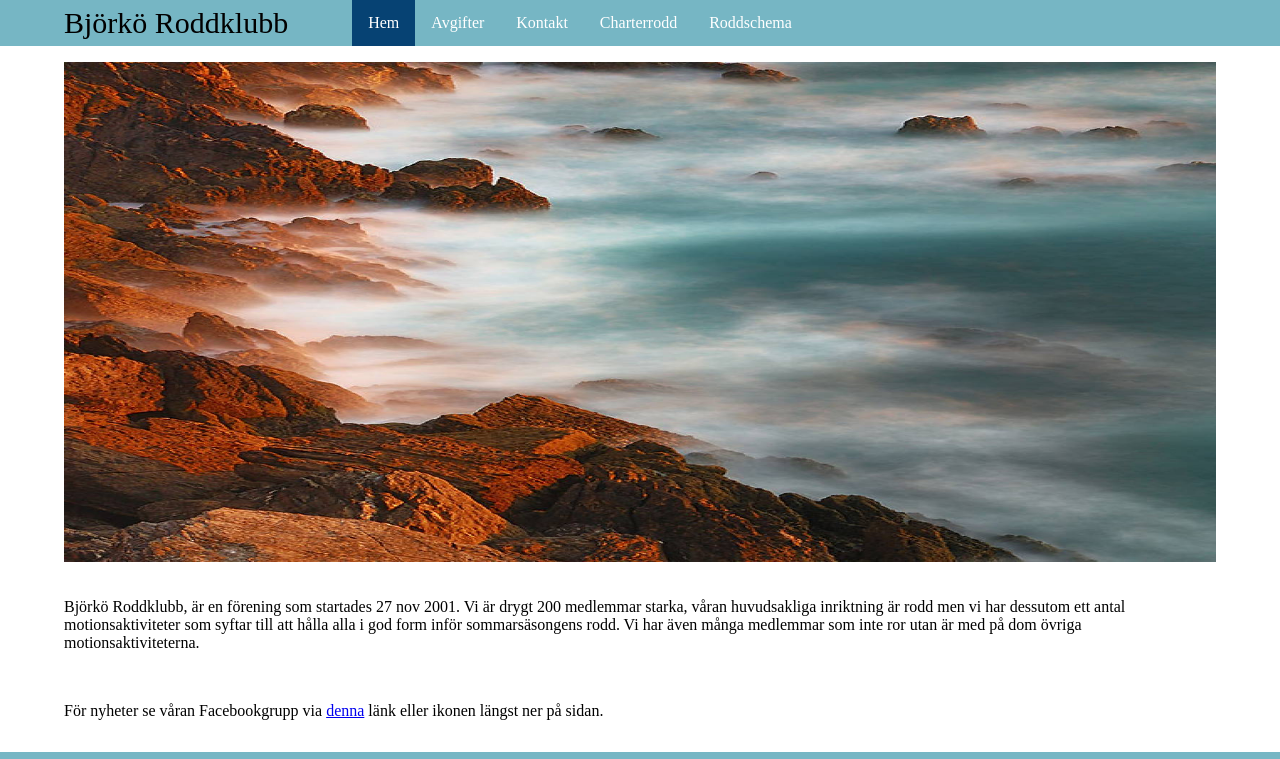
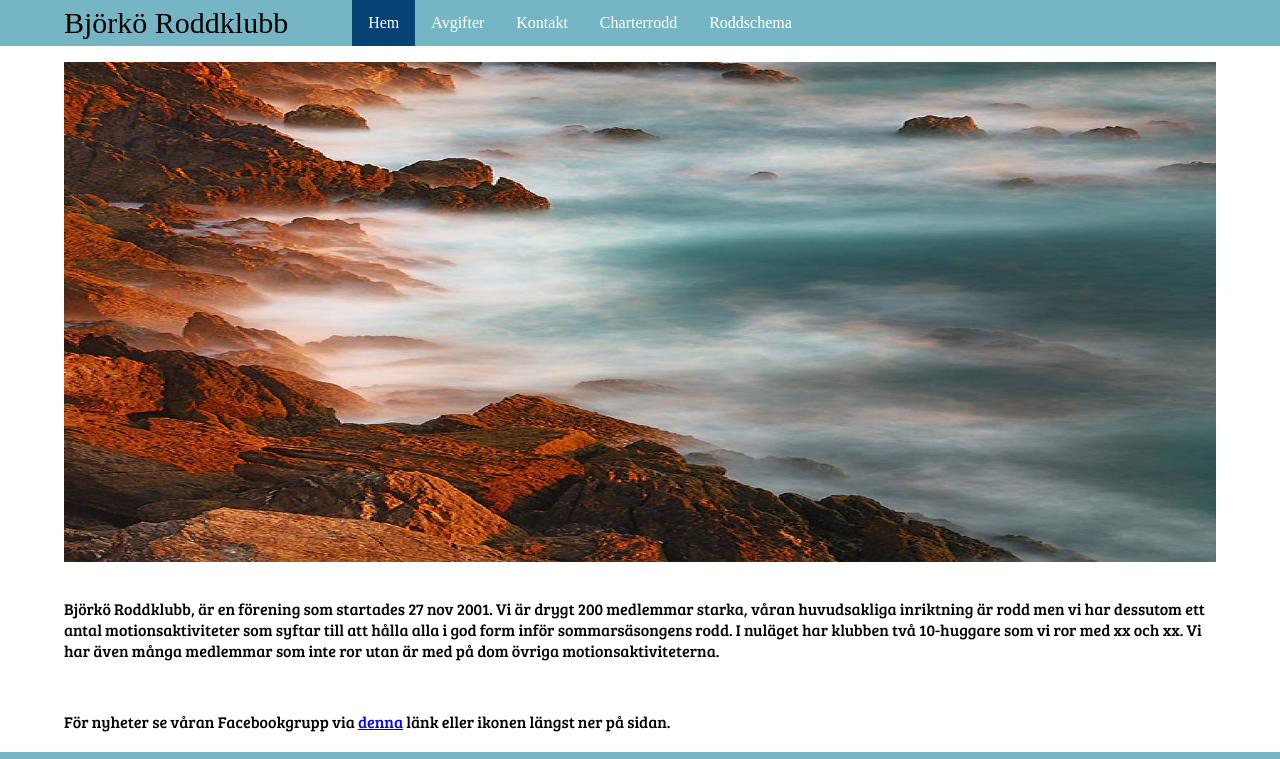
Before and after one commit to hulksbo/Bj-rk-Roddklubb, a plain HTML site: page index.html in a window 1280 px wide. Shown: the top 759 px of the page. Drawn offline with Linux system fonts and the light colour scheme; a web font is replaced by a local one.

Commit message:
lektionsarbete

```diff
--- a/index.css
+++ b/index.css
@@ -55,6 +55,10 @@ ul.topnav li a.active {
 	margin:auto;
 }
 
+#main p{
+	font-family: 'Bree Serif', serif;
+}
+
 .footer {
 	height:48px;
 	position: fixed;
--- a/index.html
+++ b/index.html
@@ -3,6 +3,7 @@
 <head>
 	<meta charset="UTF-8">
 	<link rel="stylesheet" type="text/css" href="index.css">
+	<link href="https://fonts.googleapis.com/css?family=Bree+Serif" rel="stylesheet">
 	<link href="https://fonts.googleapis.com/css?family=Gentium+Basic" rel="stylesheet">
 	<title>Björkö Roddklubb</title>
 </head>
@@ -22,8 +23,9 @@
 	<div id="main">
 		<img id ="storbild" src="bilder\test.jpg" width="100%" height="500px">
 		<p>
-		Björkö Roddklubb, är en förening som startades 27 nov
-		2001. Vi är drygt 200 medlemmar starka, våran huvudsakliga inriktning är rodd men vi har dessutom ett antal motionsaktiviteter som syftar till att hålla alla i god form inför sommarsäsongens rodd.
+		Björkö Roddklubb, är en förening som startades 27 nov 2001.
+		Vi är drygt 200 medlemmar starka, våran huvudsakliga inriktning är rodd men vi har dessutom ett antal motionsaktiviteter som syftar till att hålla alla i god form inför sommarsäsongens rodd.
+		I nuläget har klubben två 10-huggare som vi ror med xx och xx.
 		Vi har även många medlemmar som inte ror utan är med på dom övriga motionsaktiviteterna.
 		</p>
 		<br>
```
